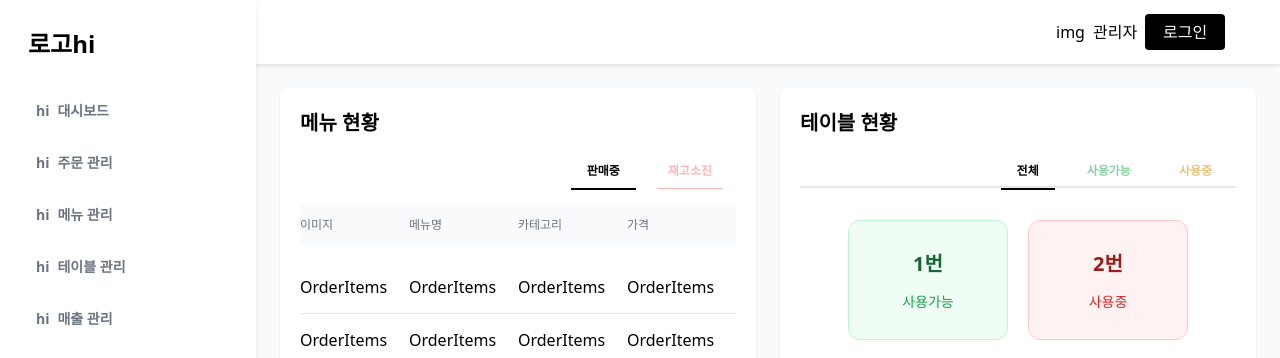
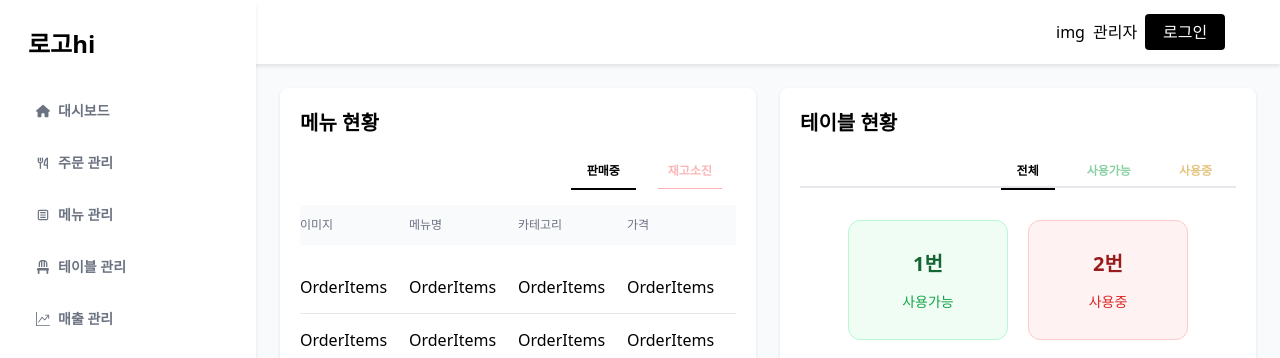
Before and after one commit to white-triangle/pjt-kiosk-frontend, a React (Vite) app: page / in a window 1280 px wide. Shown: the top 358 px of the page. Built offline with nearby package versions, Linux system fonts and the light colour scheme.

Commit message:
feture: sidenavigation 각 텝별 로고 추가

```diff
--- a/package.json
+++ b/package.json
@@ -22,6 +22,7 @@
     "lucide-react": "^0.473.0",
     "react": "^18.3.1",
     "react-dom": "^18.3.1",
+    "react-icons": "^5.4.0",
     "sass": "^1.83.4",
     "tailwind-merge": "^2.6.0",
     "tailwindcss-animate": "^1.0.7",
--- a/src/shared/admin/ui/SideNavigationBar.tsx
+++ b/src/shared/admin/ui/SideNavigationBar.tsx
@@ -1,4 +1,9 @@
 import './SideNavigationBar.scss'
+import { FaHouse } from 'react-icons/fa6'
+import { FaChair } from 'react-icons/fa6'
+import { PiForkKnifeBold } from 'react-icons/pi'
+import { CgMenuBoxed } from 'react-icons/cg'
+import { BsGraphUpArrow } from 'react-icons/bs'
 
 export default function SideNavigationBar() {
     return (
@@ -6,23 +11,33 @@ export default function SideNavigationBar() {
             <div className='side-nav__logo'>로고hi</div>
             <ul className='side-nav__list'>
                 <li className='side-nav__item'>
-                    <div className='icon'>hi</div>
+                    <div className='icon'>
+                        <FaHouse />
+                    </div>
                     <div className='text'>대시보드</div>
                 </li>
                 <li className='side-nav__item'>
-                    <div className='icon'>hi</div>
+                    <div className='icon'>
+                        <PiForkKnifeBold />
+                    </div>
                     <div className='text'>주문 관리</div>
                 </li>
                 <li className='side-nav__item'>
-                    <div className='icon'>hi</div>
+                    <div className='icon'>
+                        <CgMenuBoxed />
+                    </div>
                     <div className='text'>메뉴 관리</div>
                 </li>
                 <li className='side-nav__item'>
-                    <div className='icon'>hi</div>
+                    <div className='icon'>
+                        <FaChair />
+                    </div>
                     <div className='text'>테이블 관리</div>
                 </li>
                 <li className='side-nav__item'>
-                    <div className='icon'>hi</div>
+                    <div className='icon'>
+                        <BsGraphUpArrow />
+                    </div>
                     <div className='text'>매출 관리</div>
                 </li>
             </ul>
```
Also changed, not shown: 1 other file (tests, documents, lock files or other folders).
